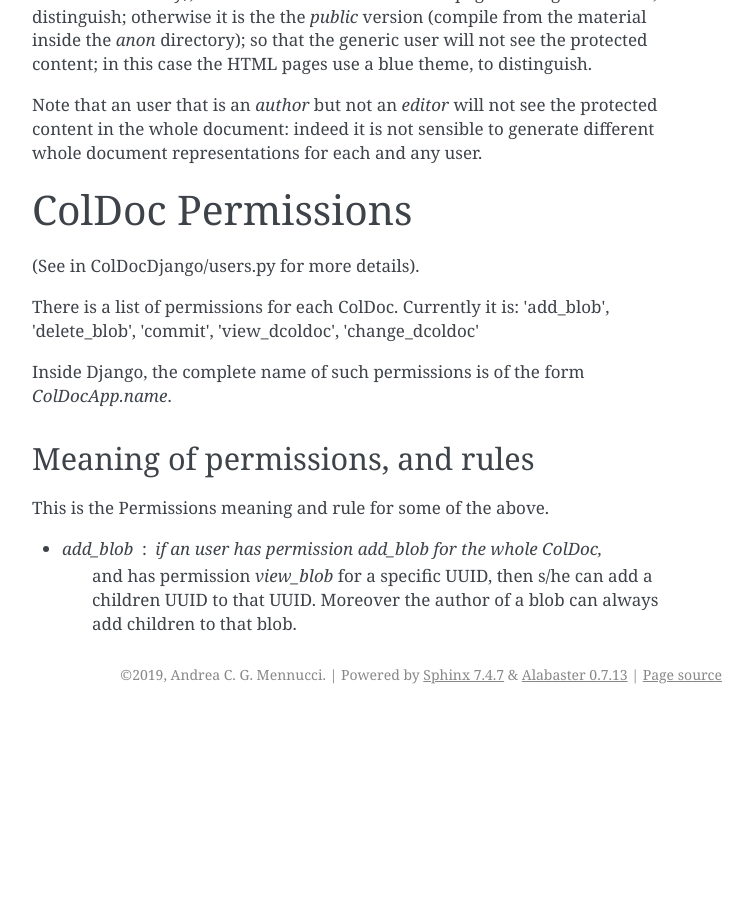
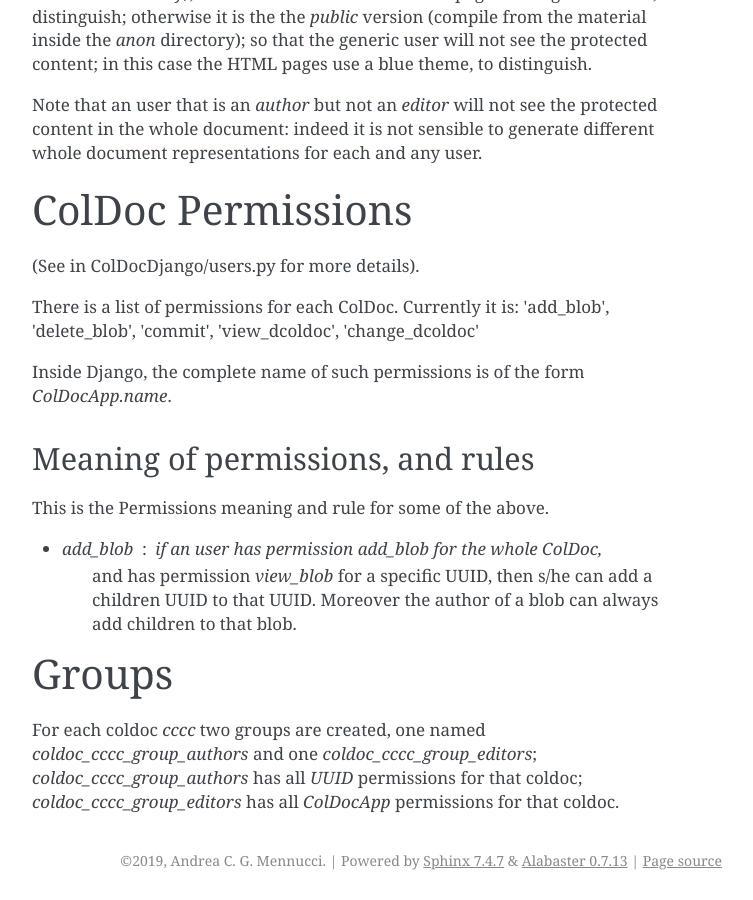
Before and after one commit to mennucc/ColDoc_project, a Sphinx documentation site: the page built from docs/source/permission.rst, in a window 1280 px wide and 900 px high, scrolled down 3493 px. Shown: the whole window, without its empty margins (388-1141 px from the left). Built offline with Sphinx 7.4.7, drawn with Linux system fonts in a browser that asks for light colours; before the commit the page ends 4207 px from its top, so only the background shows below that.

Commit message:
document groups, and correct code

```diff
--- a/docs/source/permission.rst
+++ b/docs/source/permission.rst
@@ -194,3 +194,12 @@ This is the Permissions meaning and rule for some of the above.
    and has permission `view_blob` for a specific UUID, then s/he can add a
    children UUID to that UUID. Moreover the author of a blob can
    always add children to that blob.
+
+Groups
+======
+
+For each coldoc `cccc` two groups are created, one named
+`coldoc_cccc_group_authors` and one `coldoc_cccc_group_editors`;
+`coldoc_cccc_group_authors` has all `UUID` permissions for that
+coldoc; `coldoc_cccc_group_editors` has all `ColDocApp` permissions
+for that coldoc.
```
Also changed, not shown: 1 other file.
